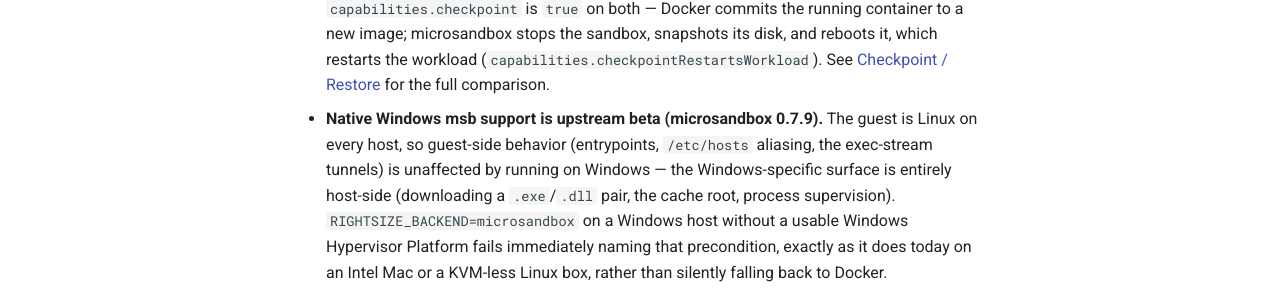
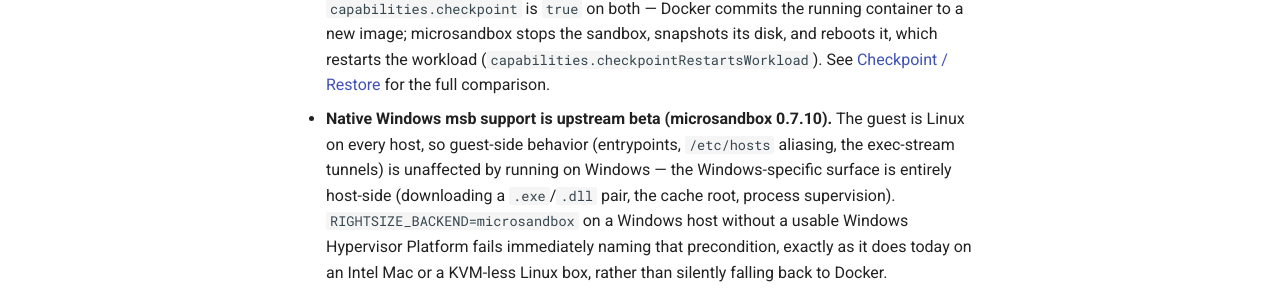
Before and after one commit to ngriaznov/rightsize-kotlin, an MkDocs documentation site: the page built from docs/backends.md, in a window 1280 px wide and 900 px high, scrolled down 4114 px. Shown: the part 365-661 px from the top of the window. Built offline with MkDocs 1.6.1 and Material for MkDocs 9.7.7, drawn with Linux system fonts in a browser that asks for light colours; comment, search, counter and statistics services are not loaded.

Commit message:
Pin msb 0.7.10

```diff
--- a/docs/backends.md
+++ b/docs/backends.md
@@ -45,7 +45,7 @@ is the whole story that matters from the outside.
 ### Provisioning
 
 On first use, if no runtime is already cached (or `MSB_PATH` isn't set), rightsize
-downloads a pinned `msb` release (currently `0.7.9`) plus its `libkrunfw` companion
+downloads a pinned `msb` release (currently `0.7.10`) plus its `libkrunfw` companion
 library from GitHub releases, matched to your OS/architecture
 (`msb-darwin-aarch64`, `msb-linux-x86_64`, `msb-linux-aarch64`,
 `msb-windows-x86_64.exe`, `msb-windows-aarch64.exe`, and the corresponding
@@ -168,7 +168,7 @@ timing quirks. Know these before you hit them:
   image; microsandbox stops the sandbox, snapshots its disk, and reboots it, which restarts the
   workload (`capabilities.checkpointRestartsWorkload`). See [Checkpoint /
   Restore](checkpoints.md#mechanism-per-backend) for the full comparison.
-- **Native Windows msb support is upstream beta (microsandbox 0.7.9).** The guest is
+- **Native Windows msb support is upstream beta (microsandbox 0.7.10).** The guest is
   Linux on every host, so guest-side behavior (entrypoints, `/etc/hosts` aliasing, the
   exec-stream tunnels) is unaffected by running on Windows — the Windows-specific
   surface is entirely host-side (downloading a `.exe`/`.dll` pair, the cache root,
```
Also changed, not shown: CHANGELOG.md (+8 -1 lines), README.md (+1 -1 lines), 1 other file.
